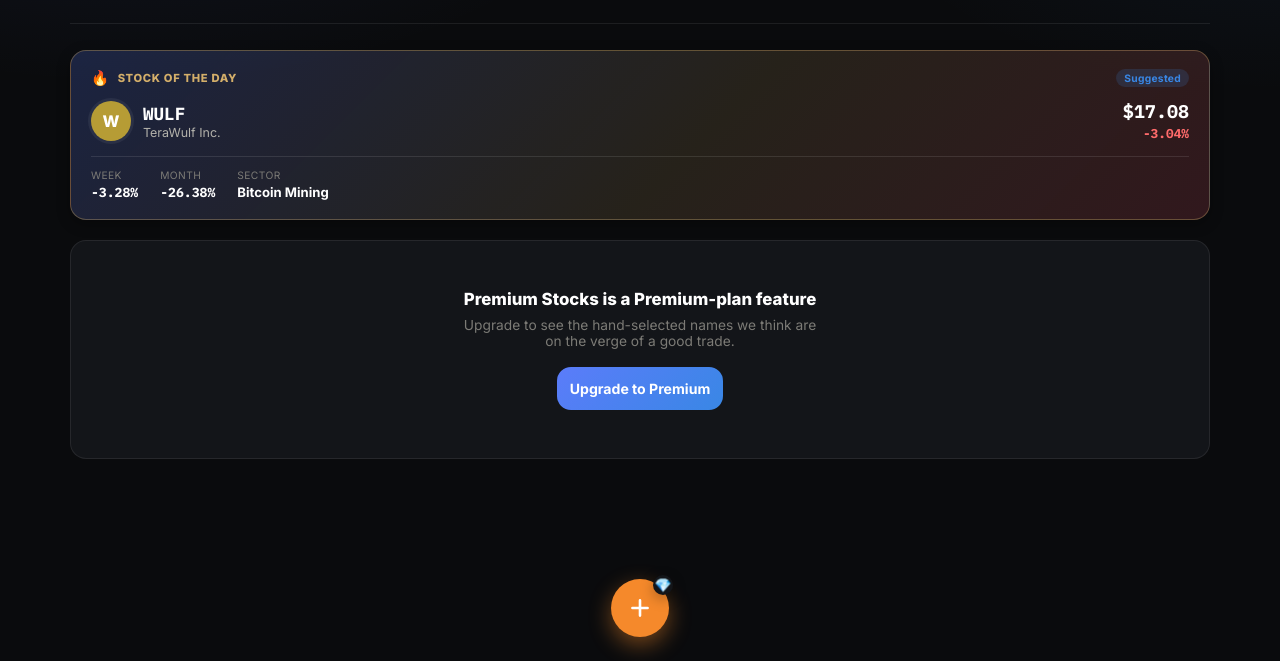
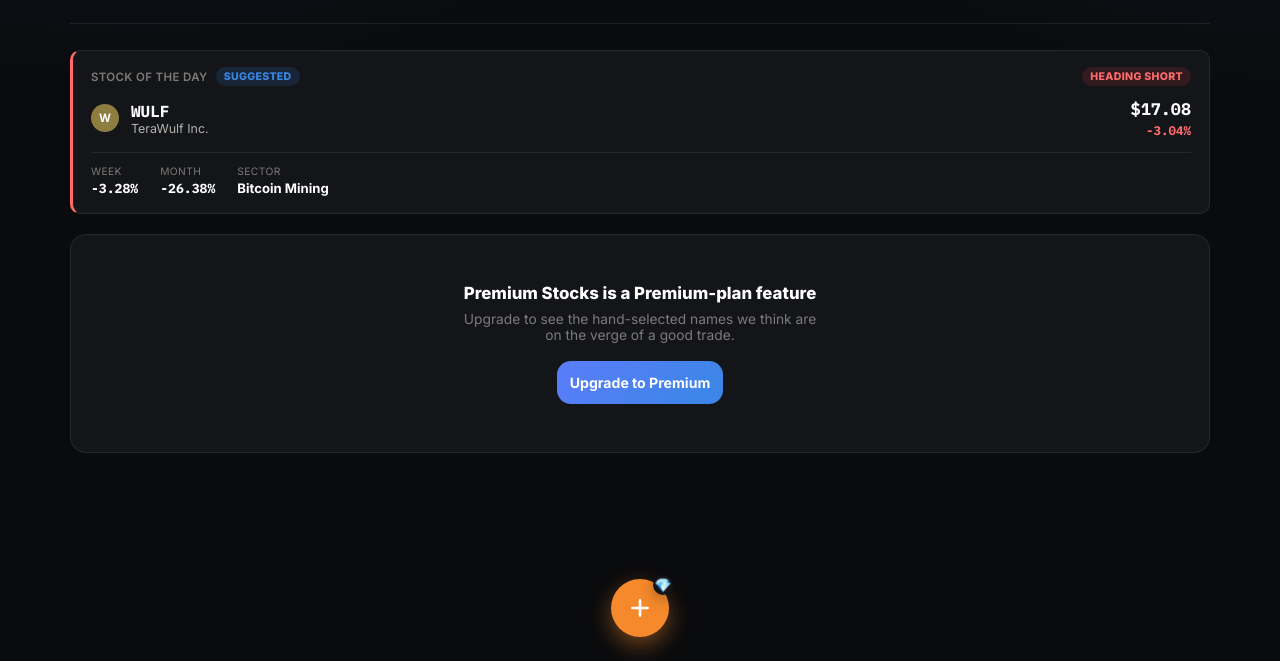
Before and after one commit to carlos222t/swingai, a website: page premium.html in a window 1280 px wide. Shown: the part 139-800 px from the top of the page. Drawn offline with Linux system fonts and the light colour scheme.

Commit message:
Restyle Stock of the Day to match the app's flat look, add trend read
Drops the gradient/glow/emoji treatment for a flat surface card with
a colored left border, consistent with the rest of the UI. Also adds
a "Heading long/short/mixed" badge computed from the same 21/50 EMA
structure used elsewhere in the app (price and the 21 EMA both below
a falling 50 EMA reads short, and vice versa for long).

```diff
--- a/css/style.css
+++ b/css/style.css
@@ -525,6 +525,7 @@
 }
 .tag-badge.tag-long{color:var(--good-text);background:rgba(12,163,12,.16);}
 .tag-badge.tag-short{color:var(--critical-text);background:rgba(208,59,59,.16);}
+.tag-badge.tag-mixed{color:var(--text-dim);background:var(--surface-3);}
 
 .tag-select{
   flex-shrink:0;
@@ -560,69 +561,39 @@
 .dir-btn.dir-short.active{background:rgba(208,59,59,.16);border-color:var(--critical-text);color:var(--critical-text);}
 
 .stock-of-day{
-  position:relative;
-  overflow:hidden;
   margin:0 0 20px;
-  padding:18px 20px;
-  border-radius:var(--radius);
-  background:linear-gradient(135deg, rgba(91,124,250,.22), rgba(212,175,106,.14) 55%, rgba(255,92,119,.16));
-  border:1px solid rgba(212,175,106,.35);
-  box-shadow:var(--shadow-sm);
+  padding:16px 18px;
+  border-radius:var(--radius-sm);
+  background:var(--surface);
+  border:1px solid var(--border);
+  border-left:3px solid var(--border-strong);
   cursor:pointer;
-  transition:transform .15s ease, box-shadow .15s ease;
+  transition:border-color .15s ease, background .15s ease;
 }
-.stock-of-day:hover{transform:translateY(-2px);box-shadow:var(--shadow);}
-.sod-shine{
-  position:absolute;
-  top:0; left:-60%;
-  width:40%; height:100%;
-  background:linear-gradient(120deg, transparent, rgba(255,255,255,.14), transparent);
-  transform:skewX(-20deg);
-  animation:sod-sweep 5s ease-in-out infinite;
-  pointer-events:none;
-}
-@keyframes sod-sweep{
-  0%{left:-60%;}
-  40%{left:130%;}
-  100%{left:130%;}
-}
-.sod-label{
+.stock-of-day:hover{background:var(--surface-2);border-color:var(--border-strong);}
+.stock-of-day.trend-short{border-left-color:var(--critical-text);}
+.stock-of-day.trend-long{border-left-color:var(--good-text);}
+.sod-top{
   display:flex;
   align-items:center;
   gap:8px;
-  font-size:.7rem;
-  font-weight:800;
-  letter-spacing:.06em;
-  text-transform:uppercase;
-  color:var(--gold);
   margin-bottom:12px;
 }
-.sod-flame{font-size:.9rem;}
-.sod-tag{
-  margin-left:auto;
-  font-size:.64rem;
-  font-weight:700;
+.sod-label{
+  font-size:.72rem;
+  font-weight:600;
   letter-spacing:.03em;
-  text-transform:none;
-  color:var(--brand-2);
-  background:rgba(57,135,229,.16);
-  padding:3px 8px;
-  border-radius:999px;
+  text-transform:uppercase;
+  color:var(--text-faint);
 }
+.sod-trend{margin-left:auto;}
 .sod-main{
   display:flex;
   align-items:center;
   gap:12px;
 }
-.sod-avatar{
-  width:40px;height:40px;border-radius:50%;
-  display:flex;align-items:center;justify-content:center;
-  font-weight:800;font-size:1rem;color:#fff;
-  flex-shrink:0;
-  box-shadow:0 0 0 3px rgba(255,255,255,.06);
-}
 .sod-id{display:flex;flex-direction:column;min-width:0;}
-.sod-symbol{font-size:1.1rem;font-weight:800;color:var(--text);}
+.sod-symbol{font-size:1rem;font-weight:800;color:var(--text);}
 .sod-name{
   font-size:.78rem;color:var(--text-dim);
   overflow:hidden;text-overflow:ellipsis;white-space:nowrap;max-width:220px;
@@ -635,14 +606,14 @@
   align-items:flex-end;
   gap:2px;
 }
-.sod-price-num{font-size:1.15rem;font-weight:800;color:var(--text);}
-.sod-chg{font-size:.8rem;font-weight:700;}
+.sod-price-num{font-size:1.05rem;font-weight:800;color:var(--text);}
+.sod-chg{font-size:.78rem;font-weight:700;}
 .sod-stats{
   display:flex;
   gap:22px;
   margin-top:14px;
   padding-top:12px;
-  border-top:1px solid rgba(255,255,255,.1);
+  border-top:1px solid var(--border);
 }
 .sod-stat{display:flex;flex-direction:column;gap:3px;}
 .sod-stat span{font-size:.64rem;text-transform:uppercase;letter-spacing:.04em;color:var(--text-faint);}
--- a/js/stockOfDay.js
+++ b/js/stockOfDay.js
@@ -18,6 +18,18 @@
     return null;
   }
 
+  // Trend read off the same 21/50 EMA structure the rest of the app uses:
+  // price and the 21 below the 50 (both trending down) reads short; price
+  // and the 21 above the 50 (both trending up) reads long; anything mixed
+  // (e.g. a pullback still above a rising 50) isn't a clean read either way.
+  function readTrend(stock){
+    const belowBoth = stock.dist20 < 0 && stock.dist50 < 0;
+    const aboveBoth = stock.dist20 > 0 && stock.dist50 > 0;
+    if(belowBoth && stock.ema21Close < stock.ema50Close) return { cls: "short", label: "Heading short" };
+    if(aboveBoth && stock.ema21Close > stock.ema50Close) return { cls: "long", label: "Heading long" };
+    return { cls: "mixed", label: "Mixed signals" };
+  }
+
   function render(){
     const mount = document.getElementById("stockOfDay");
     if(!mount) return;
@@ -31,12 +43,17 @@
     const weekCls = stock.weeklyChangePct > 0 ? "up" : stock.weeklyChangePct < 0 ? "down" : "";
     const monthCls = stock.monthlyChangePct > 0 ? "up" : stock.monthlyChangePct < 0 ? "down" : "";
     const tag = auth ? tagLabel(auth.getEffectiveTag(stock)) : null;
+    const trend = readTrend(stock);
 
+    mount.className = `stock-of-day trend-${trend.cls}`;
     mount.innerHTML = `
-      <div class="sod-shine"></div>
-      <div class="sod-label"><span class="sod-flame">&#128293;</span> Stock of the Day${tag ? `<span class="sod-tag">${tag}</span>` : ""}</div>
+      <div class="sod-top">
+        <span class="sod-label">Stock of the day</span>
+        ${tag ? `<span class="tag-badge tag-suggested">${tag}</span>` : ""}
+        <span class="tag-badge tag-${trend.cls} sod-trend">${trend.label}</span>
+      </div>
       <div class="sod-main">
-        <span class="sod-avatar" style="background:hsl(${hue} 55% 46%)">${stock.symbol.charAt(0)}</span>
+        <span class="list-avatar" style="background:hsl(${hue} 38% 40%)">${stock.symbol.charAt(0)}</span>
         <div class="sod-id">
           <span class="sod-symbol mono">${stock.symbol}</span>
           <span class="sod-name">${stock.name}</span>
```
